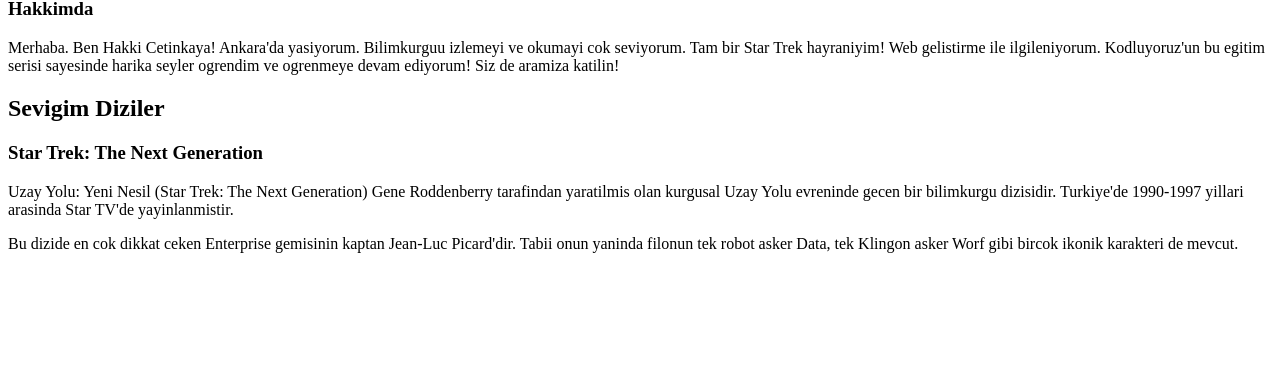
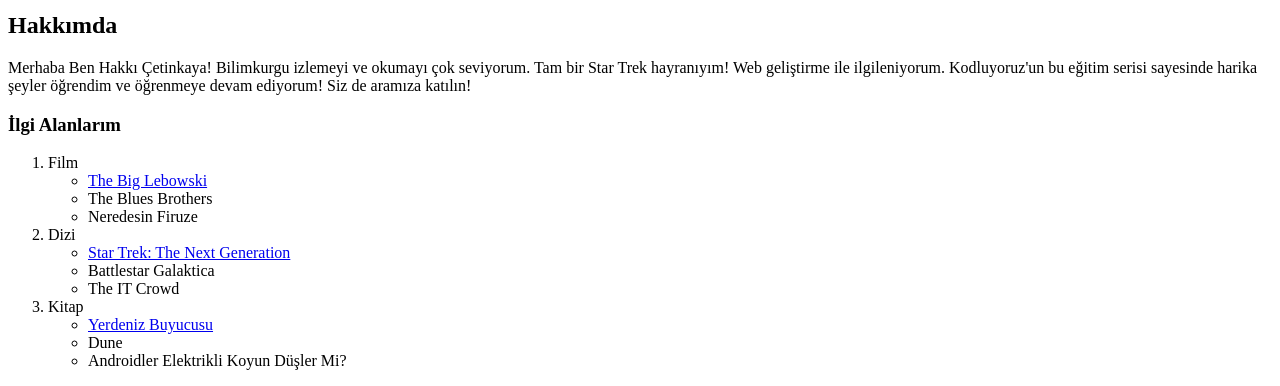
Before and after one commit to HakkiCetinkaya/kodluyoruzilkrepo, a plain HTML site: page index.html in a window 1280 px wide. Shown: the part 68-454 px from the top of the page. Drawn offline with Linux system fonts and the light colour scheme.

Commit message:
index updated

```diff
--- a/index.html
+++ b/index.html
@@ -1,12 +1,47 @@
-<h1>Hakki Cetinkaya</h1>
-<h3>Hakkimda</h3>
-<p>Merhaba. Ben Hakki Cetinkaya! Ankara'da yasiyorum. Bilimkurguu izlemeyi ve okumayi cok seviyorum. Tam bir Star Trek hayraniyim! Web
-    gelistirme ile ilgileniyorum. Kodluyoruz'un bu egitim serisi sayesinde harika seyler ogrendim ve ogrenmeye devam ediyorum!
-    Siz de aramiza katilin!
-</p>
-<h2>Sevigim Diziler</h2>
-<h3>Star Trek: The Next Generation</h3>
-<p>Uzay Yolu: Yeni Nesil (Star Trek: The Next Generation) Gene Roddenberry tarafindan yaratilmis olan kurgusal Uzay Yolu evreninde gecen bir bilimkurgu dizisidir. Turkiye'de 1990-1997 yillari arasinda Star TV'de yayinlanmistir.</p>
-<p>Bu dizide en cok dikkat ceken Enterprise gemisinin kaptan Jean-Luc Picard'dir. Tabii onun yaninda filonun tek robot asker Data,
-    tek Klingon asker Worf gibi bircok ikonik karakteri de mevcut.
-</p>
+<!DOCTYPE html>
+<html lang="en">
+<head>
+    <meta charset="UTF-8">
+    <meta http-equiv="X-UA-Compatible" content="IE=edge">
+    <meta name="viewport" content="width=device-width, initial-scale=1.0">
+    <title>Document</title>
+</head>
+<body>
+    <h1>Hakkı Çetinkaya</h1>
+    <h2>Hakkımda</h2>
+    <p>Merhaba Ben Hakkı Çetinkaya! Bilimkurgu izlemeyi ve okumayı çok seviyorum. Tam bir Star Trek hayranıyım! Web
+        geliştirme ile ilgileniyorum. Kodluyoruz'un bu eğitim serisi sayesinde harika şeyler öğrendim ve öğrenmeye devam
+        ediyorum! Siz de aramıza katılın!
+    </p>
+    <h3>İlgi Alanlarım</h3>
+    <ol>
+        <li>Film
+            <ul>
+                <li><a href="https://www.imdb.com/title/tt0118715/?ref_=fn_al_tt_1" target="_blank">The Big Lebowski</a></li>
+                <li>The Blues Brothers</li>
+                <li>Neredesin Firuze</li>
+            </ul>
+        </li>
+        <li>Dizi
+            <ul>
+                <li><a href="https://www.imdb.com/title/tt0092455/?ref_=nv_sr_srsg_3" target="_blank">Star Trek: The Next Generation</a></li>
+                <li>Battlestar Galaktica</li>
+                <li>The IT Crowd</li>
+            </ul>
+        </li>
+        <li>Kitap
+            <ul>
+                <li><a href="https://www.goodreads.com/book/show/10457185-yerdeniz-b-y-c-s?from_search=true&from_srp=true&qid=YD7EEDd4Fx&rank=1" target="_blank">Yerdeniz Buyucusu</a> </li>
+                <li>Dune</li>
+                <li>Androidler Elektrikli Koyun Düşler Mi?</li>
+            </ul>
+        </li>
+    </ol>
+    <h1>Sevdigim Diziler</h1>
+    <h2>Star Trek: The Next Generation</h2>
+    <img src="img/img1.jpg" alt="Star Trek: The Next Generation">
+    <p>Uzay Yolu: Yeni Nesil (Star Trek: The Next Generation) Gene Roddenberry tarafindan yaratilmis olan kurgusal Uzay
+        Yolu evreninde gecen bir bilimkurgu dizisidir. Turkiye'de 1990-1997 yillari arasinda Star TV'de yayinlanmistir.
+    </p>
+</body>
+</html>
```
Also changed, not shown: img/img1.jpg (added).
